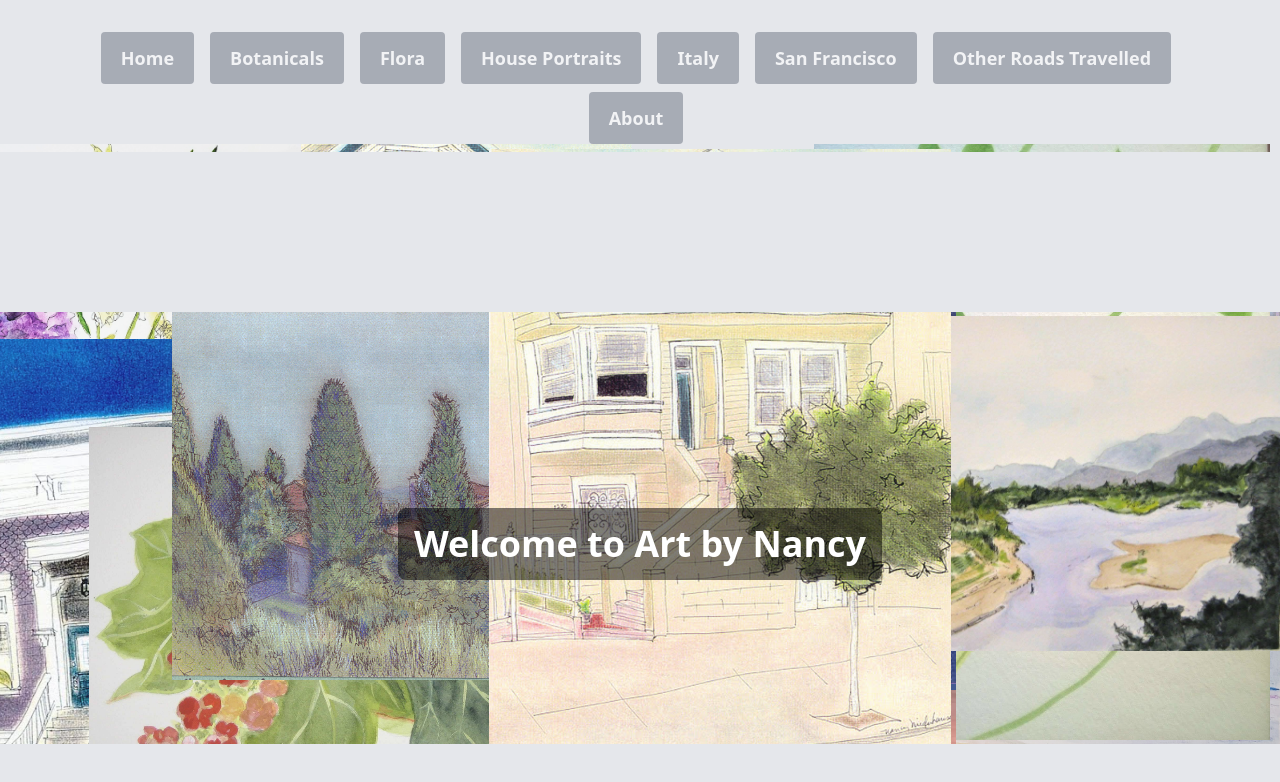
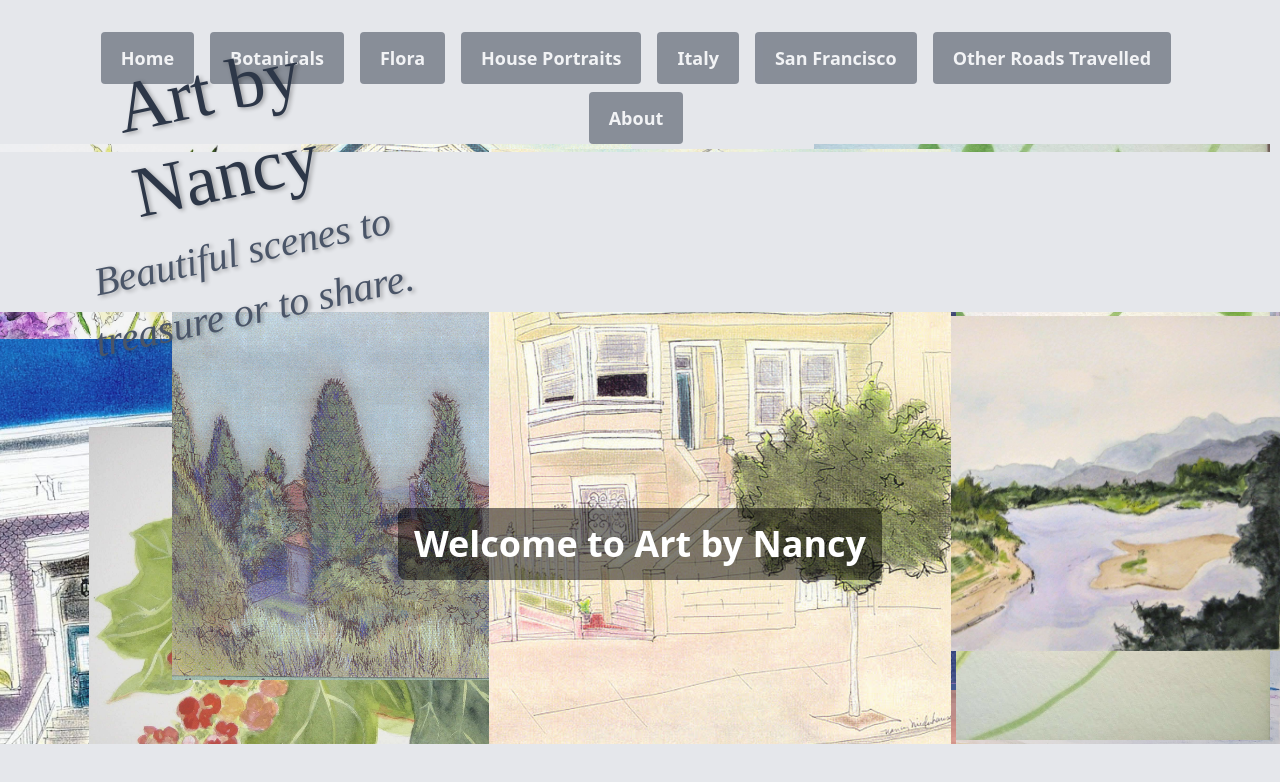
Before and after one commit to ChromaticRanger/artbynancy, a Vue app: page / in a window 1280 px wide. Shown: the top 782 px of the page. Built offline with nearby package versions, Linux system fonts and the light colour scheme.

Commit message:
Add stylized title to App.vue and adjust layout in ImageGalleryView; clean up AboutView

```diff
--- a/src/App.vue
+++ b/src/App.vue
@@ -3,12 +3,18 @@ import { ref } from 'vue'
 import { RouterLink, RouterView } from 'vue-router'
 const styles = ref({
   navButtons:
-    'bg-gray-500 text-white text-lg font-bold py-3 px-5 rounded mr-2 text-center opacity-50 hover:opacity-80 transition-opacity duration-300',
+    'bg-[#2d3748] text-white text-lg font-bold py-3 px-5 rounded mr-2 text-center opacity-50 hover:opacity-80 transition-opacity duration-300',
 })
 </script>
 
 <template>
   <div class="relative min-h-screen bg-gray-200">
+    <!-- Add the stylized title here, outside of RouterView -->
+    <div class="stylized-title" style="z-index: 200">
+      <h1>Art by Nancy</h1>
+      <p>Beautiful scenes to treasure or to share.</p>
+    </div>
+
     <header class="w-full flex justify-center pt-4 z-10">
       <nav class="max-w-6xl">
         <div class="flex flex-row flex-wrap justify-center gap-2 mt-4">
@@ -43,4 +49,32 @@ main {
   bottom: 0;
   overflow: hidden;
 }
+
+/* Stylized title styles - without background */
+.stylized-title {
+  position: absolute;
+  top: 30px;
+  left: 30px;
+  transform: rotate(-12deg);
+  padding: 15px;
+  font-family: 'Brush Script MT', cursive;
+  text-align: center;
+  max-width: 400px;
+  text-shadow: 2px 2px 4px rgba(0, 0, 0, 0.3);
+  pointer-events: none; /* This ensures clicks pass through to elements below */
+}
+
+.stylized-title h1 {
+  font-size: 4.5rem;
+  margin: 0;
+  color: #2d3748;
+  line-height: 1.2;
+}
+
+.stylized-title p {
+  font-size: 2.5rem;
+  margin: 5px 0 0;
+  color: #4a5568;
+  font-style: italic;
+}
 </style>
--- a/src/components/ImageGalleryView.vue
+++ b/src/components/ImageGalleryView.vue
@@ -35,7 +35,7 @@ const openCarousel = (index) => {
 </script>
 
 <template>
-  <div class="container mx-auto">
+  <div class="container mx-auto mt-16">
     <h1 class="text-3xl font-bold mb-6">{{ title }}</h1>
     <ImageGrid :images="images" :min-width="300" :gap="20" @image-click="openCarousel" />
     <ImageCarousel
--- a/src/views/AboutView.vue
+++ b/src/views/AboutView.vue
@@ -1,5 +1,3 @@
-<template>
-  <h1>About Page</h1>
-</template>
+<template></template>
 
 <style></style>
--- a/src/views/HomeView.vue
+++ b/src/views/HomeView.vue
@@ -65,7 +65,7 @@ const getRandomZIndex = () => {
     <!-- Mask over the bottom section of the image grid -->
     <div class="absolute bottom-0 left-0 w-full h-1/4 bg-gray-200" style="z-index: 100"></div>
 
-    <!-- Welcome text in the center of the screen -->
+    <!-- Welcome text in the center of the screen - reverted to original font -->
     <div class="absolute inset-0 flex flex-col items-center justify-center" style="z-index: 100">
       <p class="text-4xl font-bold text-white bg-black bg-opacity-50 p-4 rounded-lg">
         Welcome to Art by Nancy
```
